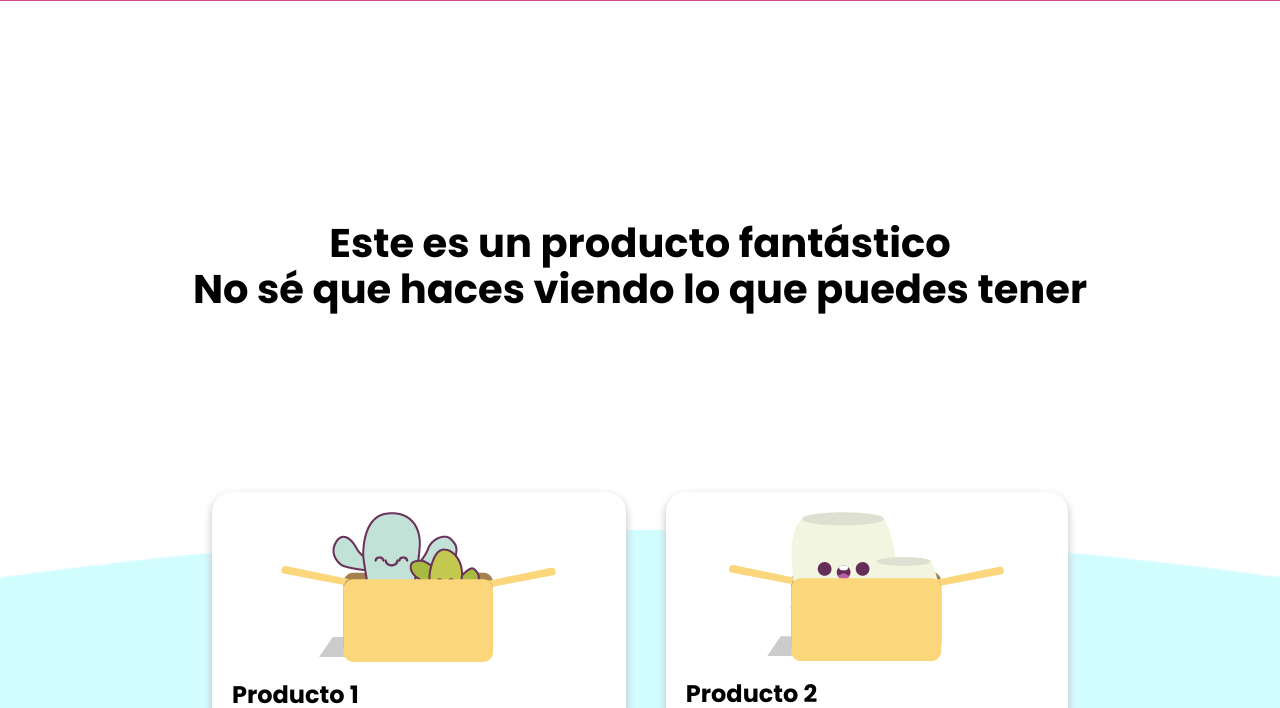
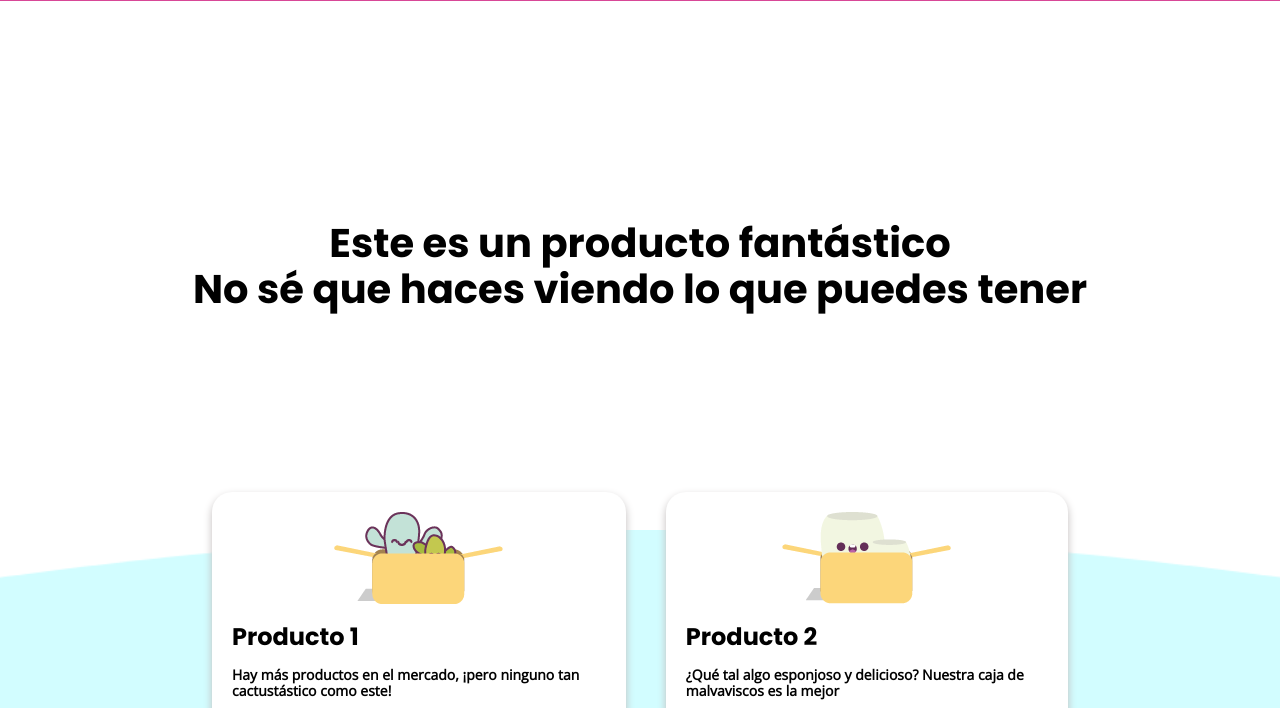
Before and after one commit to Kidthedesigner/Digital_product, a plain HTML site: page index.html in a window 1280 px wide. Shown: the part 92-800 px from the top of the page. Drawn offline with nearby package versions, Linux system fonts and the light colour scheme.

Commit message:
Update index.html

```diff
--- a/index.html
+++ b/index.html
@@ -37,7 +37,7 @@
         <div class="product fadeInUp">
             <div class="content">
                 <div class="img_product">
-                    <img src="images/box_1M.png" alt="">
+                    <img src="images/Box_1p.png" alt="">
                 </div>
                 <h1>Producto 1</h1>
                 <p>Hay más productos en el mercado, ¡pero ninguno tan cactustástico como este!</p>
@@ -47,7 +47,7 @@
         <div class="product fadeInUp">
             <div class="content">
                 <div class="img_product">
-                    <img src="images/box_2M.png" alt="">
+                    <img src="images/box_2p.png" alt="">
                 </div>
                 <h1>Producto 2</h1>
                 <p>¿Qué tal algo esponjoso y delicioso? Nuestra caja de malvaviscos es la mejor</p>
```
